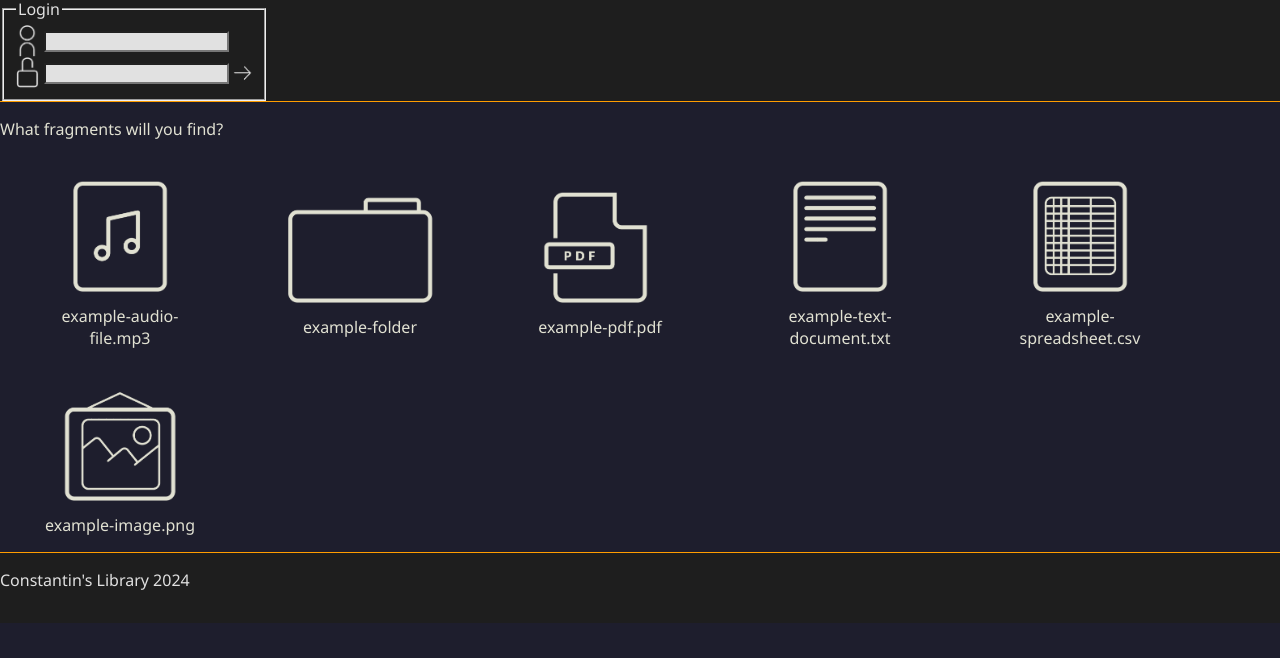
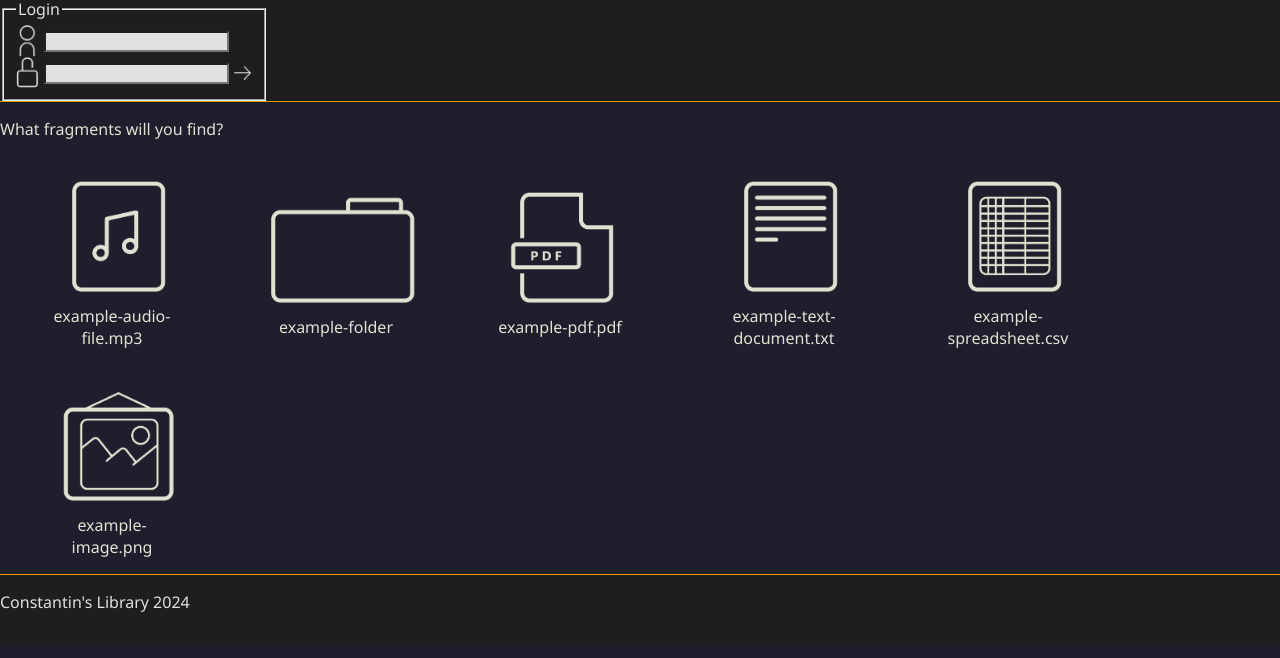
Before and after one commit to isaac2c/constantins-library, a plain HTML site: page index.html in a window 1280 px wide. Shown: the part 142-800 px from the top of the page. Drawn offline with Linux system fonts and the light colour scheme.

Commit message:
Update styles.css

```diff
--- a/styles.css
+++ b/styles.css
@@ -48,12 +48,12 @@ label {
 /* MAIN */
 
 figure {
-    width: 10em;
+    width: 9em;
     text-align: center;
 }
 
 .doc-icon {
-    height: 8em;
+    max-height: 8em;
     margin: auto;
 }
 
```
